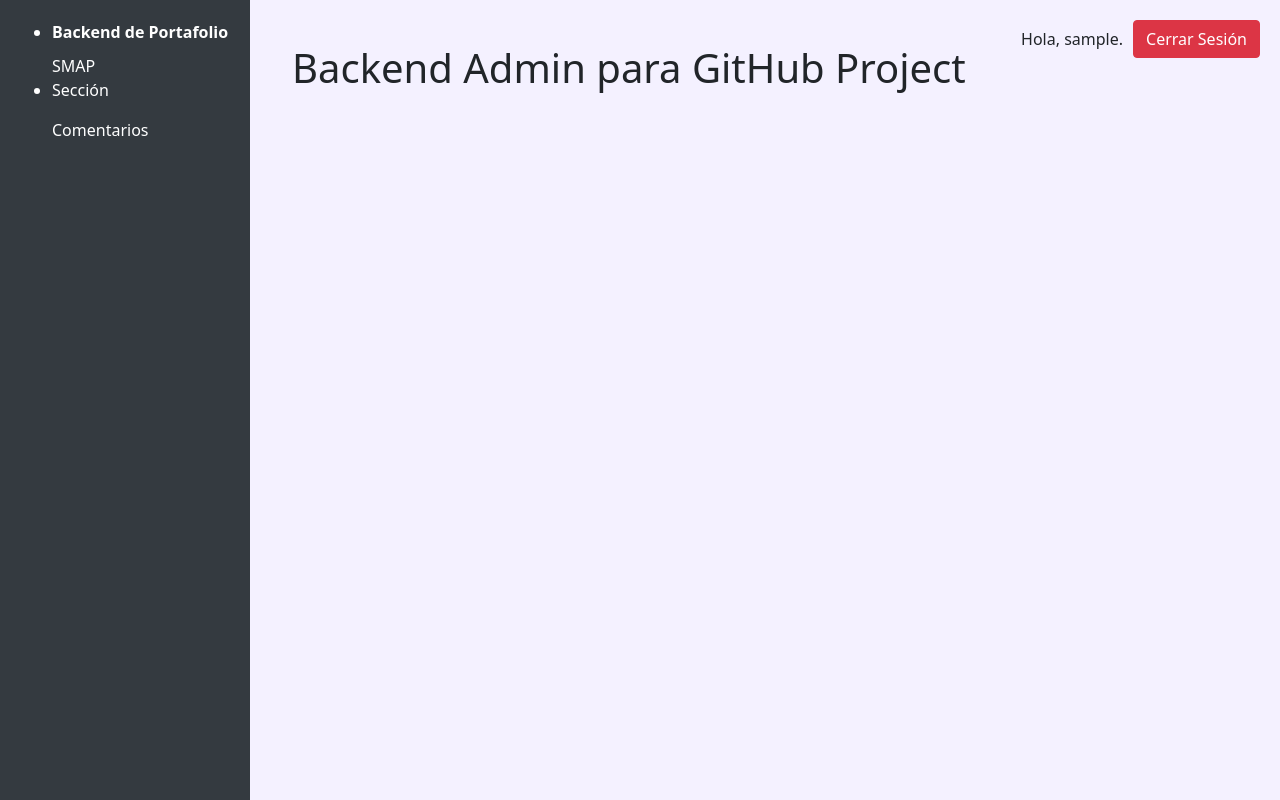
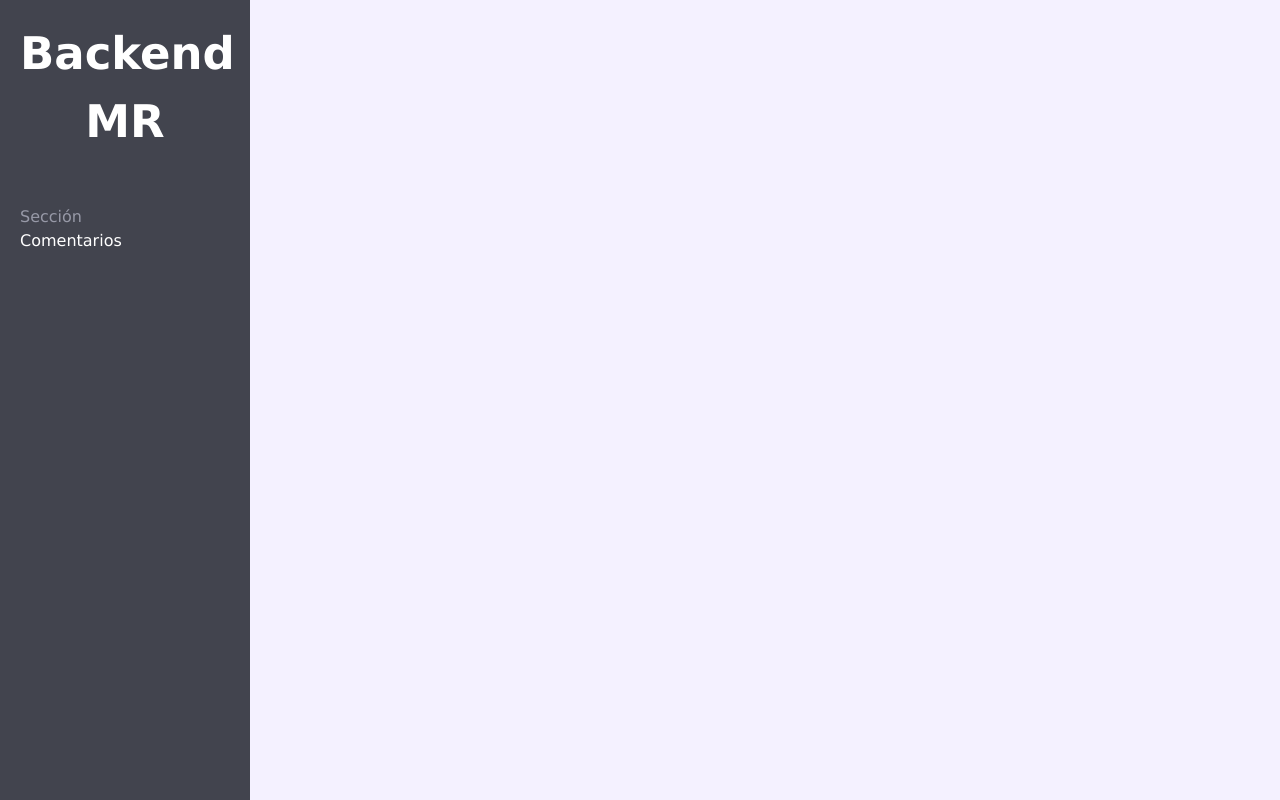
Before and after one commit to mrgomezsv/backend_mrgomez_github, a Django app: page /qr/ in a window 1280 px wide. Run offline with Django 4.2, Linux system fonts and the light colour scheme; the visitor is signed in with stand-in values (Sample User, id 1).

Commit message:
Refactor y correccion de template y stilos

```diff
--- /dev/null
+++ b/qr_tracker/templates/base.html
@@ -0,0 +1,151 @@
+<!DOCTYPE html>
+<html lang="es">
+<head>
+    <meta charset="UTF-8">
+    <meta name="viewport" content="width=device-width, initial-scale=1.0">
+    <title>{% block title %}Página de Inicio{% endblock %}</title>
+    <link rel="stylesheet" href="https://cdn.jsdelivr.net/npm/bootstrap@5.1.3/dist/css/bootstrap.min.css">
+    <style>
+        body {
+            display: flex;
+            margin: 0;
+            background-color: #F4F1FF;
+        }
+
+        /* Nueva configuración de la barra lateral */
+        .sidebar {
+            position: fixed; /* Fija la barra lateral en su posición */
+            top: 0; /* Alinea la barra lateral en la parte superior */
+            left: 0; /* Alinea la barra lateral en el lado izquierdo */
+            width: 250px; /* Ancho de la barra lateral */
+            height: 100%; /* Altura de la barra lateral para que ocupe todo el alto de la pantalla */
+            background-color: #42444e; /* Color de fondo */
+            color: #fff; /* Color del texto */
+            padding: 20px; /* Espacio interior */
+            box-sizing: border-box; /* Incluye el padding en el ancho y alto */
+            font-family: 'whitney ssm a', 'whitney ssm b', 'lucida grande', 'lucida sans', 'Verdana', 'Helvetica', 'Arial', sans-serif; /* Tipo de letra */
+            overflow: auto;
+        }
+
+        /* Estilos para los elementos de la barra lateral */
+        .sidebar ul {
+            list-style-type: none; /* Elimina los puntos de la lista */
+            padding: 0; /* Elimina el espacio interno */
+        }
+
+        .sidebar ul li a {
+            color: #fff; /* Color del texto */
+            text-decoration: none; /* Elimina el subrayado de los enlaces */
+        }
+
+        .sidebar ul li a:hover {
+            color: #2db34a; /* Cambia el color del texto al pasar el mouse */
+        }
+
+        .sidebar ul .li-title {
+            text-align: center; /* Centra el contenido horizontalmente */
+            margin-bottom: 50px;
+        }
+
+        .sidebar ul .li-title p {
+            color: #9799a7; /* Cambia el color del texto de la etiqueta p a naranja */
+        }
+
+        .sidebar ul .li-title a {
+            color: #fff; /* Cambia el color del texto de la etiqueta a a azul */
+        }
+
+        /* Estilos para el contenido a la derecha de la barra lateral */
+        .content {
+            margin-left: 270px; /* Ajusta el margen izquierdo para dejar espacio para la barra lateral */
+            padding: 20px; /* Espacio interior */
+            width: calc(100% - 270px); /* Ajusta el ancho del contenido */
+        }
+
+        .content-container {
+            margin-left: 270px; /* Ajusta el margen izquierdo para dejar espacio para la barra lateral */
+            padding: 20px; /* Espacio interior */
+        }
+
+        .section-title {
+            color: #9799a7;
+            margin: 0;
+        }
+
+        .sidebar ul .li-item {
+            margin-bottom: 35px; /* Agrega un margen inferior de 10px entre cada elemento li con la clase "li-item" */
+        }
+
+        .sidebar ul .li-title a {
+            font-size: 45px; /* Cambia el tamaño del texto del h1 a 24px */
+            font-weight: bold;
+        }
+
+        /* Estilos del perfil de usuario */
+        .user-profile {
+            display: flex;
+        }
+
+        .user-profile img {
+            width: 40px;
+            height: 40px;
+            border-radius: 50%;
+            margin-right: 10px;
+        }
+
+        .profile-info {
+            display: flex;
+            align-items: center;
+            cursor: pointer; /* Añadir esta línea para mostrar el puntero del ratón */
+        }
+
+        .profile-info img {
+            width: 40px;
+            height: 40px;
+            border-radius: 50%;
+            margin-right: 10px;
+        }
+
+        /* Ocultar la barra de desplazamiento */
+        .sidebar::-webkit-scrollbar {
+            display: none;
+        }
+
+        /* Para Firefox */
+        .sidebar {
+            scrollbar-width: none;
+        }
+
+        /* Para Internet Explorer y Edge */
+        .sidebar {
+            -ms-overflow-style: none;
+        }
+
+    </style>
+</head>
+<body>
+
+<nav class="sidebar" id="sidebar">
+    <ul>
+        {% if user.is_authenticated %}
+            <li class="li-title">
+                <p class="section-title"></p>
+                <a href="{% url 'index' %}">Backend MR</a>
+            </li>
+            <li class="li-item">
+                <p class="section-title">Sección</p>
+                <a href="{% url 'comments' %}" id="opcion1">Comentarios</a>
+            </li>
+        {% endif %}
+    </ul>
+</nav>
+
+<div class="content">
+    {% block user_info %}
+    {% endblock %}
+    {% block content %}
+    {% endblock %}
+</div>
+
+</body>
+</html>
--- a/qr_tracker/templates/home.html
+++ /dev/null
@@ -1,86 +0,0 @@
-<!DOCTYPE html>
-<html lang="es">
-<head>
-    <meta charset="UTF-8">
-    <meta name="viewport" content="width=device-width, initial-scale=1.0">
-    <title>Página de Inicio</title>
-    <link rel="stylesheet" href="https://cdn.jsdelivr.net/npm/bootstrap@5.1.3/dist/css/bootstrap.min.css">
-    <style>
-        body {
-            background-color: #F4F1FF;
-        }
-        .sidebar {
-            position: fixed;
-            top: 0;
-            left: 0;
-            height: 100%;
-            width: 250px;
-            background-color: #343a40; /* Color de fondo de la sidebar */
-            color: white;
-            padding: 20px;
-        }
-        .sidebar a {
-            color: white;
-            text-decoration: none;
-        }
-        .sidebar a:hover {
-            text-decoration: underline;
-        }
-        .sidebar .li-title p {
-            font-weight: bold;
-            margin-bottom: 10px;
-        }
-        .content {
-            margin-left: 260px; /* Dejar espacio para la sidebar */
-            padding: 20px;
-        }
-        .user-info {
-            display: flex;
-            justify-content: flex-end;
-            align-items: center;
-            position: absolute;
-            top: 20px;
-            right: 20px;
-        }
-        .user-info p {
-            margin: 0;
-            padding-right: 10px; /* Añadir un poco de espacio entre el texto y el botón */
-        }
-    </style>
-</head>
-<body>
-
-<nav class="sidebar" id="sidebar">
-    <ul>
-        {% if user.is_authenticated %}
-            <li class="li-title">
-                <p>Backend de Portafolio</p>
-                <a href="{% url 'index' %}">SMAP</a><!-- Suponiendo que tienes una vista llamada 'index' -->
-            </li>
-            <li class="li-item">
-                <p class="section-title">Sección</p>
-                <a href="{% url 'comments' %}" id="opcion1">Comentarios</a> <!-- Suponiendo que tienes una vista llamada 'comments' -->
-            </li>
-        {% endif %}
-    </ul>
-</nav>
-
-
-<div class="content">
-    <div class="container mt-4">
-        <!-- Verificar si el usuario está autenticado para mostrar el botón de logout -->
-        {% if user.is_authenticated %}
-            <div class="user-info">
-                <p>Hola, {{ user.username }}.</p>
-                <a href="{% url 'logout' %}" class="btn btn-danger">Cerrar Sesión</a>
-            </div>
-        {% else %}
-            <p>Por favor <a href="{% url 'login' %}">inicia sesión</a>.</p>
-        {% endif %}
-
-        <h1>Backend Admin para GitHub Project</h1>
-    </div>
-</div>
-
-</body>
-</html>
--- a/qr_tracker/templates/qr_tracker/index.html
+++ b/qr_tracker/templates/qr_tracker/index.html
@@ -1,4 +1,4 @@
-<!DOCTYPE html>
+{% extends "base.html" %}
 <html lang="en">
 <head>
     <meta charset="UTF-8">
@@ -62,4 +62,3 @@
         }
     </script>
 </body>
-</html>
--- a/qr_tracker/urls.py
+++ b/qr_tracker/urls.py
@@ -1,11 +1,9 @@
 # qr_tracker/urls.py
 from django.urls import path
-from . import views
-from .views import IndexView, CommentsView
+from .views import IndexView, CommentsView, home
 
 urlpatterns = [
-    path('', views.home, name='home'),  # Página principal
-    path('generate_qr/', views.generate_qr, name='generate_qr'),  # API para generar QR
-    path('index/', IndexView.as_view(), name='index'),  # Cambiar la ruta para IndexView
-    path('comments/', CommentsView.as_view(), name='comments'),  # Añadir comentarios si es necesario
+    path('', home, name='home'),  # URL para la vista 'home'
+    path('index/', IndexView.as_view(), name='index'),  # URL para la vista 'index'
+    path('comments/', CommentsView.as_view(), name='comments'),  # URL para la vista 'comments'
 ]
--- a/qr_tracker/views.py
+++ b/qr_tracker/views.py
@@ -7,7 +7,7 @@
 
 @login_required
 def home(request):
-    return render(request, 'home.html')  # Renderiza la plantilla adecuada
+    return render(request, 'base.html')  # Renderiza la plantilla adecuada
 
 class IndexView(TemplateView):
     template_name = 'qr_tracker/index.html'
```
Also changed, not shown: qr_project/settings.py (+7 -23 lines), qr_tracker/templates/comments/comments.html (+14 -60 lines).
